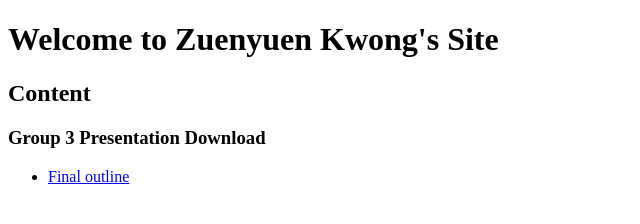
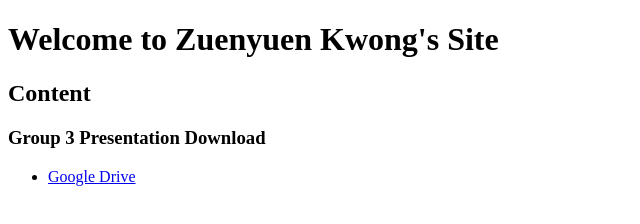
Before and after one commit to zuenyuenkong/ling, a plain HTML site: page index.html in a window 1280 px wide. Shown: the full height of the page, 0-640 px from the left. Drawn offline with Linux system fonts and the light colour scheme.

Commit message:
Update index.html

```diff
--- a/index.html
+++ b/index.html
@@ -28,7 +28,7 @@
      <h3>Group 3 Presentation Download</h3>
     <p> </p>
     <ul>
-      <li><a href="https://docs.google.com/presentation/d/1v00kuIWrwCCc23Ol-R0PPfOEHWA2NLAF/edit?usp=sharing&ouid=109785816070023621021&rtpof=true&sd=true" target="_blank">Final outline</a></li>
+      <li><a href="https://docs.google.com/presentation/d/1v00kuIWrwCCc23Ol-R0PPfOEHWA2NLAF/edit?usp=sharing&ouid=109785816070023621021&rtpof=true&sd=true" target="_blank">Google Drive</a></li>
     </ul>
   </div>
 </body>
```
